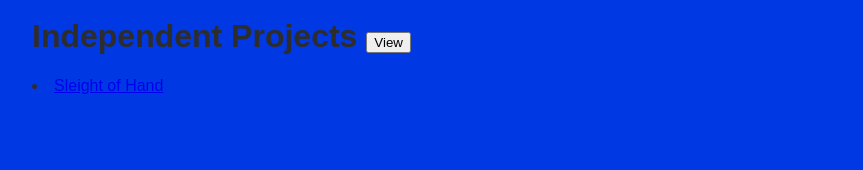
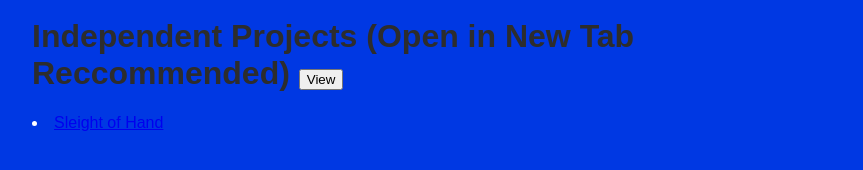
Before and after one commit to acreed1998/acreed1998.github.io, a plain HTML site: page index.html in a window 1280 px wide. Both pictures are taken after a click on the button "View". Shown: the part 328-498 px from the top of the page, without its empty margins (208-1071 px from the left). Drawn offline with Linux system fonts and the light colour scheme.

Commit message:
A basic website

```diff
--- a/acreed1998-github-io-home.css
+++ b/acreed1998-github-io-home.css
@@ -5,3 +5,7 @@
 .infocus {
 	display: block;
 }
+
+#independentProjects {
+    color: white;
+}
--- a/index.html
+++ b/index.html
@@ -100,13 +100,13 @@
             </main>
 
             <h1>
-                Independent Projects
+                Independent Projects (Open in New Tab Reccommended)
                 <button type="button" onClick="slidePanel('independentProjects')">
                 View
                 </button>
             </h1>
             <div id="independentProjects" class="nodisplay">
-                <li><a href="Sleight of Hand.html">Sleight of Hand</a></li>
+                <li id="independentProjects"><a href="Sleight of Hand.html">Sleight of Hand</a></li>
             <br>
             </div>
         </div>
```
